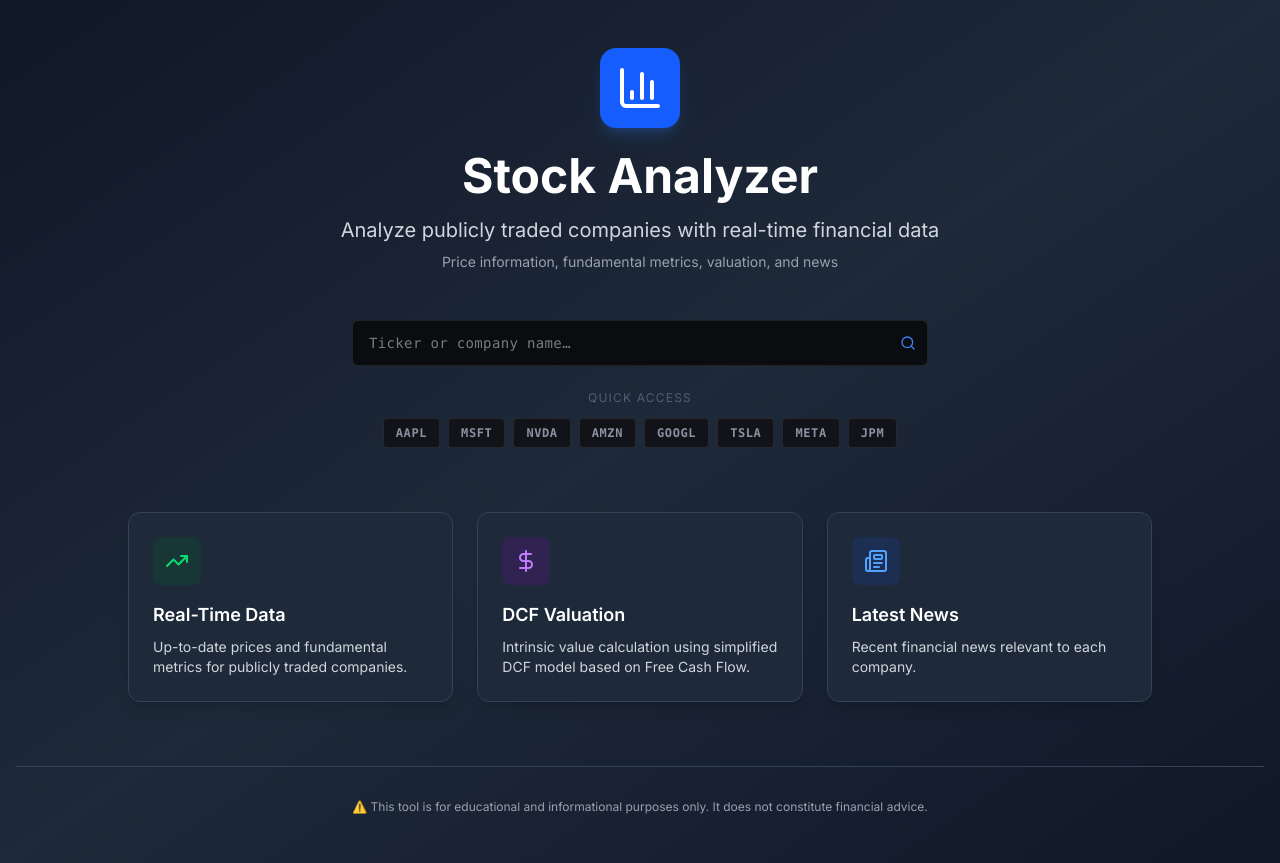
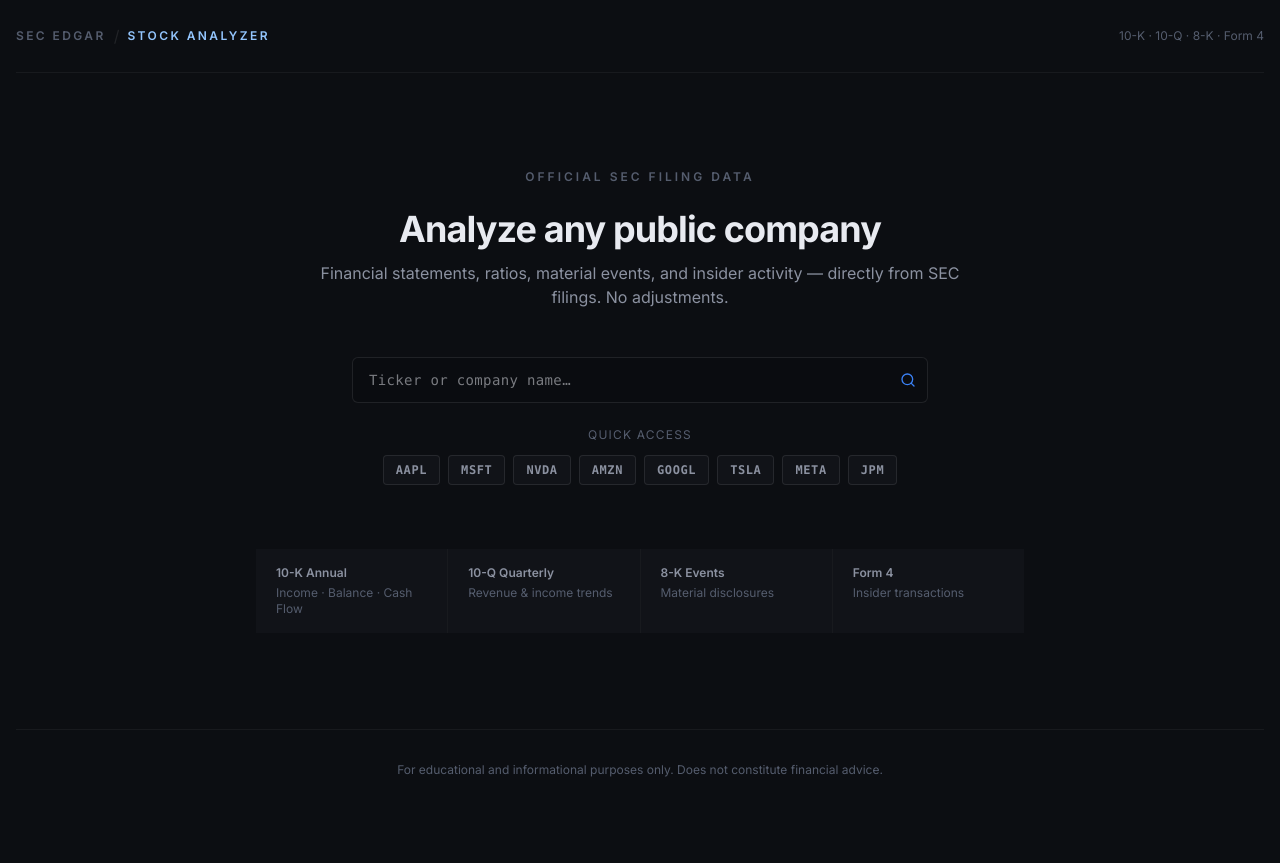
Before and after one commit to armandocodecr/stock-analyzer, a Next.js app: page / in a window 1280 px wide. After the commit the page ends 810 px from the top, so only its background shows below. Built offline with nearby package versions, Linux system fonts and the light colour scheme.

Commit message:
refactor: update layout and home page styling

```diff
--- a/src/app/layout.tsx
+++ b/src/app/layout.tsx
@@ -8,11 +8,11 @@ const inter = Inter({
 });
 
 export const metadata: Metadata = {
-  title: "Stock Analyzer - Real-Time Stock Analysis",
+  title: "Stock Analyzer - SEC Filing Analysis",
   description:
-    "Analyze publicly traded companies with real-time financial data, fundamental metrics, DCF valuation, and updated news.",
+    "Analyze publicly traded companies using official SEC filings: 10-K annual reports, 10-Q quarterly data, 8-K material events, and Form 4 insider activity.",
   keywords:
-    "stock analysis, financial analysis, stock valuation, DCF, investment",
+    "stock analysis, financial analysis, SEC filings, EDGAR, 10-K, DCF, investment",
 };
 
 export default function RootLayout({
@@ -21,8 +21,8 @@ export default function RootLayout({
   children: React.ReactNode;
 }>) {
   return (
-    <html lang="es" className="dark">
-      <body className={`${inter.variable} font-sans antialiased bg-gray-900 text-gray-100`}>
+    <html lang="en" className="dark">
+      <body className={`${inter.variable} font-sans antialiased`}>
         {children}
       </body>
     </html>
--- a/src/app/page.tsx
+++ b/src/app/page.tsx
@@ -1,78 +1,104 @@
 import TickerSearch from "@/components/search/TickerSearch";
-import { BarChart3, TrendingUp, DollarSign, Newspaper } from "lucide-react";
 
 export default function Home() {
   return (
-    <div className="min-h-screen bg-linear-to-br from-gray-900 via-gray-800 to-gray-900">
-      <div className="container mx-auto px-4 py-12">
-        {/* Hero Section */}
-        <div className="text-center mb-12">
-          <div className="flex justify-center mb-6">
-            <div className="bg-blue-600 p-4 rounded-2xl shadow-lg shadow-blue-500/20">
-              <BarChart3 className="w-12 h-12 text-white" />
-            </div>
+    <div className="min-h-screen" style={{ background: "var(--canvas)" }}>
+      <div className="container mx-auto px-4">
+        {/* ── Wordmark bar ── */}
+        <div
+          className="flex items-center justify-between py-6"
+          style={{ borderBottom: "1px solid var(--border-subtle)" }}
+        >
+          <div className="flex items-center gap-2">
+            <span
+              className="text-xs font-semibold tracking-[0.2em] uppercase"
+              style={{ color: "var(--ink-tertiary)" }}
+            >
+              SEC EDGAR
+            </span>
+            <span style={{ color: "var(--border-default)" }}>/</span>
+            <span
+              className="text-xs font-semibold tracking-[0.2em] uppercase"
+              style={{ color: "var(--accent-text)" }}
+            >
+              Stock Analyzer
+            </span>
           </div>
-
-          <h1 className="text-5xl font-bold text-white mb-4">
-            Stock Analyzer
-          </h1>
-          <p className="text-xl text-gray-300 max-w-2xl mx-auto mb-2">
-            Analyze publicly traded companies with real-time financial data
-          </p>
-          <p className="text-sm text-gray-400">
-            Price information, fundamental metrics, valuation, and news
-          </p>
+          <span
+            className="text-xs"
+            style={{ color: "var(--ink-tertiary)" }}
+          >
+            10-K · 10-Q · 8-K · Form 4
+          </span>
         </div>
 
-        {/* Search Component */}
-        <div className="mb-16">
+        {/* ── Hero ── */}
+        <div className="max-w-2xl mx-auto pt-24 pb-16 text-center">
+          <p
+            className="text-xs font-semibold tracking-[0.25em] uppercase mb-6"
+            style={{ color: "var(--ink-tertiary)" }}
+          >
+            Official SEC Filing Data
+          </p>
+
+          <h1
+            className="text-4xl font-bold tracking-tight mb-3"
+            style={{ color: "var(--ink-primary)" }}
+          >
+            Analyze any public company
+          </h1>
+          <p
+            className="text-base mb-12"
+            style={{ color: "var(--ink-secondary)" }}
+          >
+            Financial statements, ratios, material events, and insider activity
+            — directly from SEC filings. No adjustments.
+          </p>
+
+          {/* Search */}
           <TickerSearch />
         </div>
 
-        {/* Features */}
-        <div className="grid grid-cols-1 md:grid-cols-3 gap-6 max-w-5xl mx-auto mb-12">
-          <div className="bg-gray-800 p-6 rounded-xl shadow-lg border border-gray-700">
-            <div className="bg-green-900/30 w-12 h-12 rounded-lg flex items-center justify-center mb-4">
-              <TrendingUp className="w-6 h-6 text-green-400" />
+        {/* ── Data pillars ── */}
+        <div
+          className="max-w-3xl mx-auto grid grid-cols-2 md:grid-cols-4 gap-px mb-24"
+          style={{ background: "var(--border-subtle)" }}
+        >
+          {[
+            { label: "10-K Annual", sub: "Income · Balance · Cash Flow" },
+            { label: "10-Q Quarterly", sub: "Revenue & income trends" },
+            { label: "8-K Events", sub: "Material disclosures" },
+            { label: "Form 4", sub: "Insider transactions" },
+          ].map(({ label, sub }) => (
+            <div
+              key={label}
+              className="px-5 py-4"
+              style={{ background: "var(--surface)" }}
+            >
+              <p
+                className="text-xs font-semibold mb-1"
+                style={{ color: "var(--ink-secondary)" }}
+              >
+                {label}
+              </p>
+              <p
+                className="text-xs"
+                style={{ color: "var(--ink-tertiary)" }}
+              >
+                {sub}
+              </p>
             </div>
-            <h3 className="text-lg font-semibold text-white mb-2">
-              Real-Time Data
-            </h3>
-            <p className="text-sm text-gray-300">
-              Up-to-date prices and fundamental metrics for publicly traded companies.
-            </p>
-          </div>
-
-          <div className="bg-gray-800 p-6 rounded-xl shadow-lg border border-gray-700">
-            <div className="bg-purple-900/30 w-12 h-12 rounded-lg flex items-center justify-center mb-4">
-              <DollarSign className="w-6 h-6 text-purple-400" />
-            </div>
-            <h3 className="text-lg font-semibold text-white mb-2">
-              DCF Valuation
-            </h3>
-            <p className="text-sm text-gray-300">
-              Intrinsic value calculation using simplified DCF model based on Free Cash Flow.
-            </p>
-          </div>
-
-          <div className="bg-gray-800 p-6 rounded-xl shadow-lg border border-gray-700">
-            <div className="bg-blue-900/30 w-12 h-12 rounded-lg flex items-center justify-center mb-4">
-              <Newspaper className="w-6 h-6 text-blue-400" />
-            </div>
-            <h3 className="text-lg font-semibold text-white mb-2">
-              Latest News
-            </h3>
-            <p className="text-sm text-gray-300">
-              Recent financial news relevant to each company.
-            </p>
-          </div>
+          ))}
         </div>
 
-        {/* Footer */}
-        <div className="text-center text-sm text-gray-400 mt-16 pt-8 border-t border-gray-700">
-          <p className="text-xs text-gray-400">
-            ⚠️ This tool is for educational and informational purposes only. It does not
-            constitute financial advice.
+        {/* ── Footer ── */}
+        <div
+          className="py-8 text-center"
+          style={{ borderTop: "1px solid var(--border-subtle)" }}
+        >
+          <p className="text-xs" style={{ color: "var(--ink-tertiary)" }}>
+            For educational and informational purposes only. Does not constitute
+            financial advice.
           </p>
         </div>
       </div>
```
